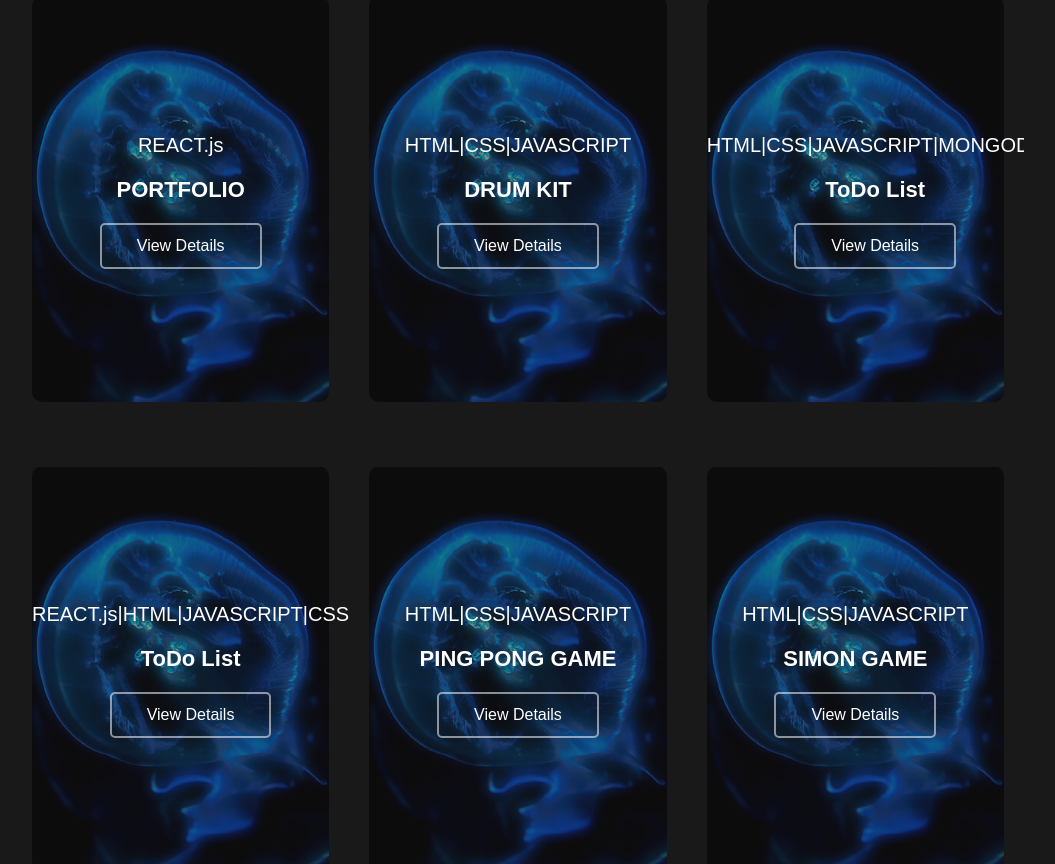
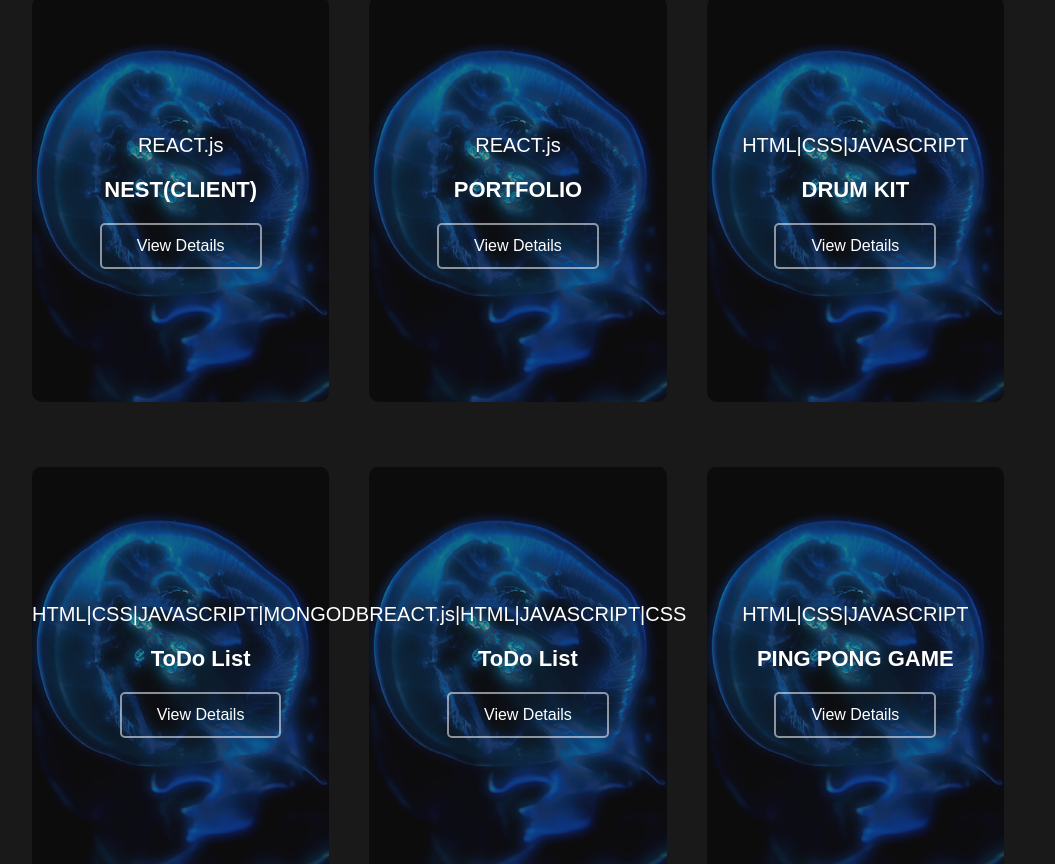
Before and after one commit to shivanshudev63/PERSONAL-WEBSITE, a React (Create React App) app: page / in a window 1280 px wide. Shown: the part 3020-3884 px from the top of the page, without its empty margins (122-1177 px from the left). Built offline with nearby package versions, Linux system fonts and the light colour scheme.

Commit message:
project nest appended

```diff
--- a/src/Footer.js
+++ b/src/Footer.js
@@ -4,7 +4,7 @@ import "./Footer.css";
 function Footer() {
   return (
     <div className="footer" style={{ padding: "10px 20px", zIndex: "100" }}>
-      <span
+      <p
         className="copyright"
         style={{
           lineHeight: "30px",
@@ -13,8 +13,10 @@ function Footer() {
           opacity: "0.75",
         }}
       >
-        Copyright © 2022 SD. All Rights Reserved.
-      </span>
+        All Rights Reserved. Developed by: Shivanshu Dev
+
+      </p>
+
     </div>
   );
 }
--- a/src/Project.js
+++ b/src/Project.js
@@ -16,10 +16,37 @@ function Project() {
       </div>
       <div className="container">
         <div className="row">
+        <div className="col__3" >
+            <a
+              href="https://narayanjeeeducationaltrust.vercel.app/"
+              target="blank"
+            >
+              <div className="project__box pointer relative">
+                <div className="project__box__img pointer relative">
+                  <div className="project__img__box">
+                    <img src={Project1} alt="" className="project__img" />
+                  </div>
+                  <div className="mask__effect"></div>
+                </div>
+                <div className="project__meta absolute">
+                  <h5 className="project__text">REACT.js</h5>
+                  <h4 className="project__text">NEST(CLIENT) </h4>
+                  <a
+                    href="https://github.com/shivanshudev63/nest"
+                    target="blank"
+                    className="project__btn"
+                  >
+                    View Details
+                  </a>
+                </div>
+              </div>
+            </a>
+          </div>
+
           <div className="col__3">
             <a
               href="https://shivanshudev.herokuapp.com/"
-              target="_blank"
+              target="blank"
             >
               <div className="project__box pointer relative">
                 <div className="project__box__img pointer relative">
@@ -135,28 +162,6 @@ function Project() {
               </div>
             </div>
           </div>
-
-          <div className="col__3">
-            <div className="project__box pointer relative">
-              <div className="project__box__img pointer relative">
-                <div className="project__img__box">
-                  <img src={Project1} alt="" className="project__img" />
-                </div>
-                <div className="mask__effect"></div>
-              </div>
-              <div className="project__meta absolute">
-                <h5 className="project__text">HTML|CSS|JAVASCRIPT</h5>
-                <h4 className="project__text">SIMON GAME</h4>
-                <a
-                  href="https://github.com/shivanshudev63/SIMON-GAME"
-                  className="project__btn"
-                  target="_blank"
-                >
-                  View Details
-                </a>
-              </div>
-            </div>
-          </div>
           <div className="view__more__btn d__flex align__items__center justify__content__center pxy__30">
             <a
               href="https://github.com/shivanshudev63?tab=repositories"
```
